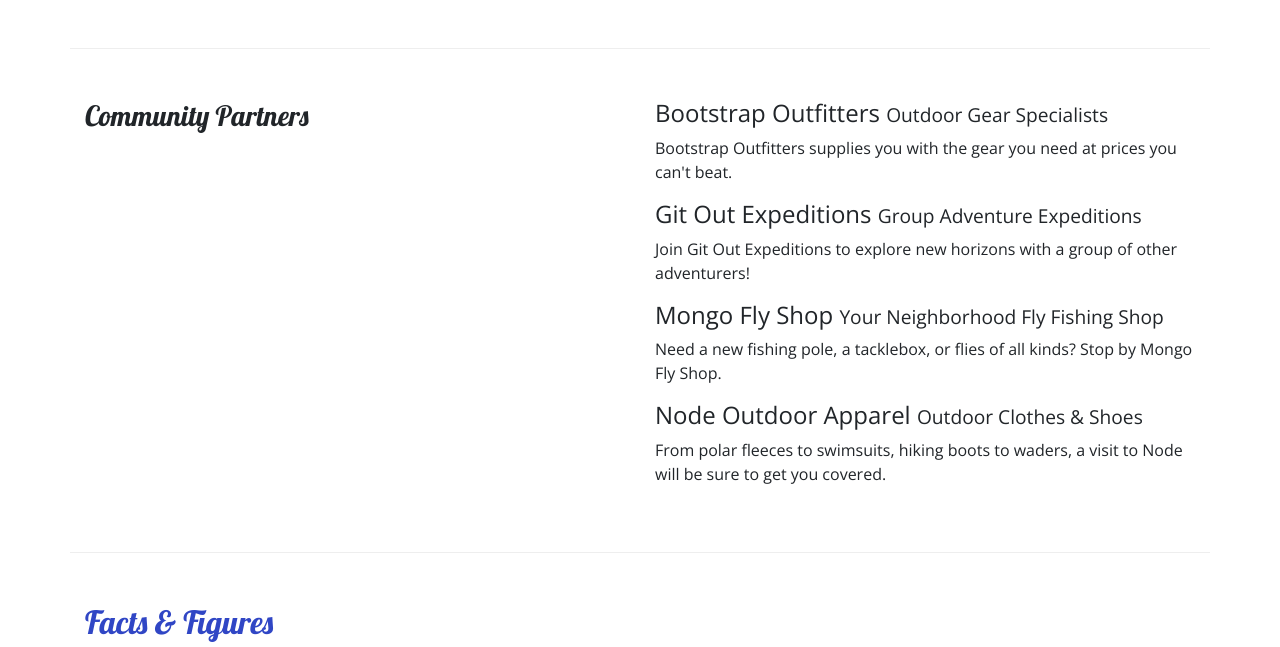
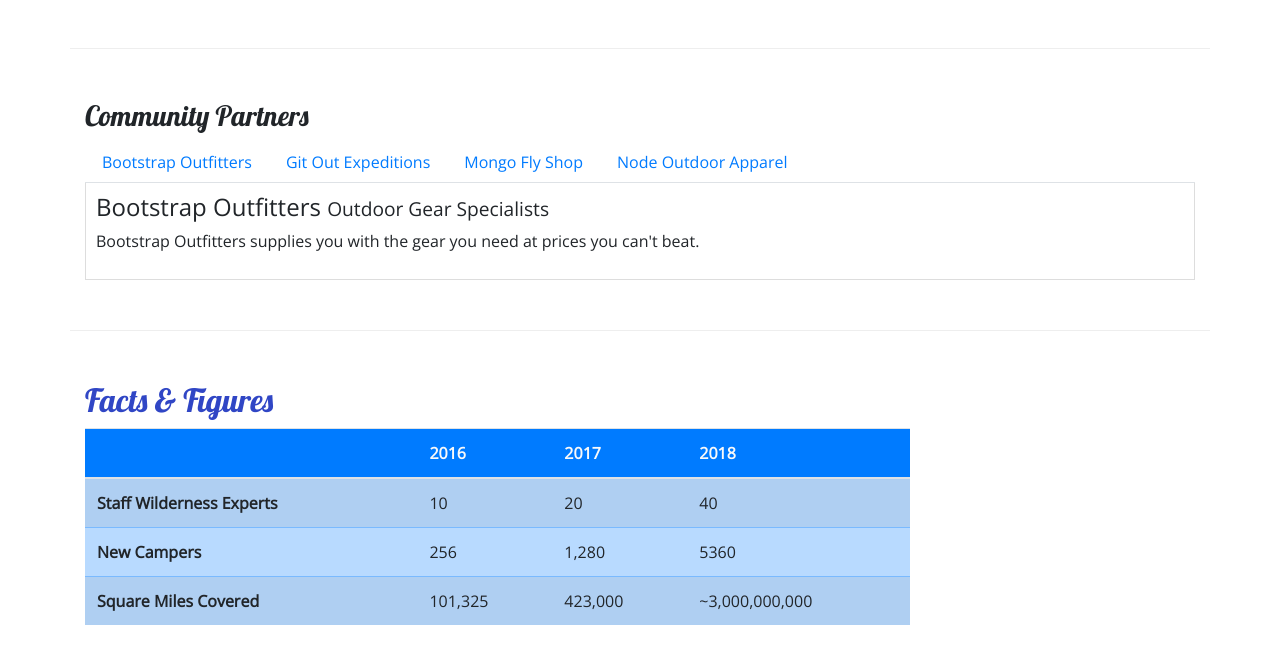
Before and after one commit to lmriii/nc-boots-project, a website: page aboutus.html in a window 1280 px wide. Shown: the part 848-1495 px from the top of the page. Drawn offline with nearby package versions, Linux system fonts and the light colour scheme.

Commit message:
added tabs and got rid of extra div

```diff
--- a/aboutus.html
+++ b/aboutus.html
@@ -27,7 +27,7 @@
         <div class="container">
             <div class="row">
                 <div class="col-4 col-sm-3 col-md-2 align-self-center">
-                    <img src="img/logo.png" alt="NuCamp logo" class="img-fluid"/>
+                    <img src="img/logo.png" alt="NuCamp logo" class="img-fluid" />
                 </div>
                 <div class="col">
                     <div>
@@ -41,7 +41,8 @@
 
     <nav class="navbar navbar-expand-sm navbar-dark sticky-top">
         <div class="container">
-            <a class="navbar-brand" href="index.html"><img src="img/logo.png" alt="Nucamp Logo" height="30" width="30"/></a>
+            <a class="navbar-brand" href="index.html"><img src="img/logo.png" alt="Nucamp Logo" height="30"
+                    width="30" /></a>
             <button class="navbar-toggler ml-auto" type="button" data-toggle="collapse"
                 data-target="#nucampNavbar"><span class="navbar-toggler-icon"></span></button>
             <div class="collapse navbar-collapse" id="nucampNavbar">
@@ -119,20 +120,42 @@
             <div class="row row-content">
                 <div class="col">
                     <h3>Community Partners</h3>
+                    <ul class="nav nav-tabs">
+                        <li class="nav-item active"><a href="#bootstrap" class="nav-link" role="tab"
+                                data-toggle="tab">Bootstrap Outfitters</a></li>
+                        <li class="nav-item"><a href="#git" class="nav-link" role="tab" data-toggle="tab">Git Out
+                                Expeditions</a></li>
+                        <li class="nav-item"><a href="#mongo" class="nav-link" role="tab" data-toggle="tab">Mongo
+                                Fly Shop</a></li>
+                        <li class="nav-item"><a href="#node" class="nav-link" role="tab" data-toggle="tab">Node
+                                Outdoor Apparel</a></li>
+                    </ul>
+                    <div class="tab-content">
+                        <div role="tabpanel" class="tab-pane fade show active" id="bootstrap">
+                            <h4>Bootstrap Outfitters <small>Outdoor Gear Specialists</small></h4>
+                            <p class="d-none d-sm-block">Bootstrap Outfitters supplies you with the gear you need at
+                                prices you
+                                can't beat.</p>
                         </div>
-                <div class="col">
-                    <h4>Bootstrap Outfitters <small>Outdoor Gear Specialists</small></h4>
-                    <p class="d-none d-sm-block">Bootstrap Outfitters supplies you with the gear you need at prices you
-                        can't beat.</p>
+                        <div role="tabpanel" class="tab-pane fade" id="git">
                             <h4>Git Out Expeditions <small>Group Adventure Expeditions</small></h4>
-                    <p class="d-none d-sm-block">Join Git Out Expeditions to explore new horizons with a group of other
+                            <p class="d-none d-sm-block">Join Git Out Expeditions to explore new horizons with a group
+                                of other
                                 adventurers!</p>
+                        </div>
+                        <div role="tabpanel" class="tab-pane fade" id="mongo">
                             <h4>Mongo Fly Shop <small>Your Neighborhood Fly Fishing Shop</small></h4>
-                    <p class="d-none d-sm-block">Need a new fishing pole, a tacklebox, or flies of all kinds? Stop by
+                            <p class="d-none d-sm-block">Need a new fishing pole, a tacklebox, or flies of all kinds?
+                                Stop by
                                 Mongo Fly Shop.</p>
+                        </div>
+                        <div role="tabpanel" class="tab-pane fade" id="node">
                             <h4>Node Outdoor Apparel <small>Outdoor Clothes & Shoes</small></h4>
-                    <p class="d-none d-sm-block">From polar fleeces to swimsuits, hiking boots to waders, a visit to
+                            <p class="d-none d-sm-block">From polar fleeces to swimsuits, hiking boots to waders, a
+                                visit to
                                 Node will be sure to get you covered.</p>
+                        </div>
+                    </div>
                 </div>
             </div>
             <div class="row row-content">
--- a/css/styles.css
+++ b/css/styles.css
@@ -36,3 +36,9 @@
 .navbar {
     background-color: #901cad;
 }
+
+.tab-content {
+    border: 1px solid #ddd;
+    border-top: none;
+    padding: 10px   ;
+}
```
Also changed, not shown: index.html (+2 -4 lines). Lines whose indentation alone changed are shown as unchanged.
